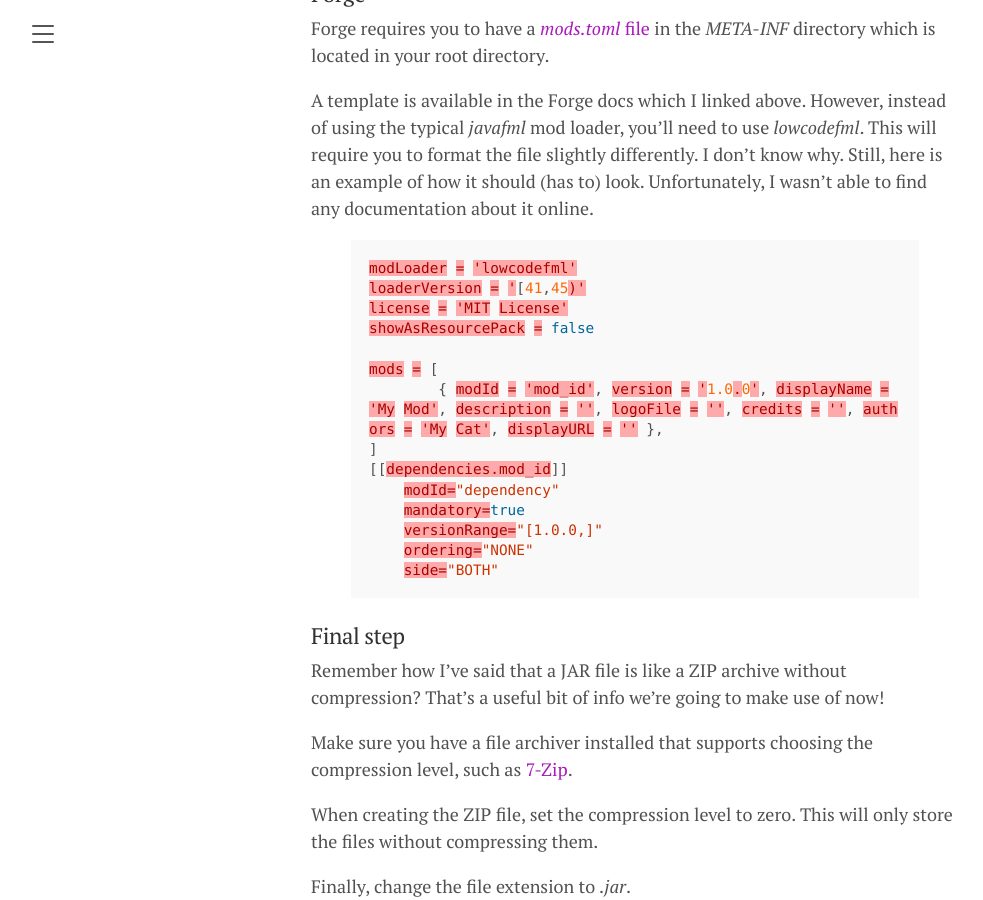
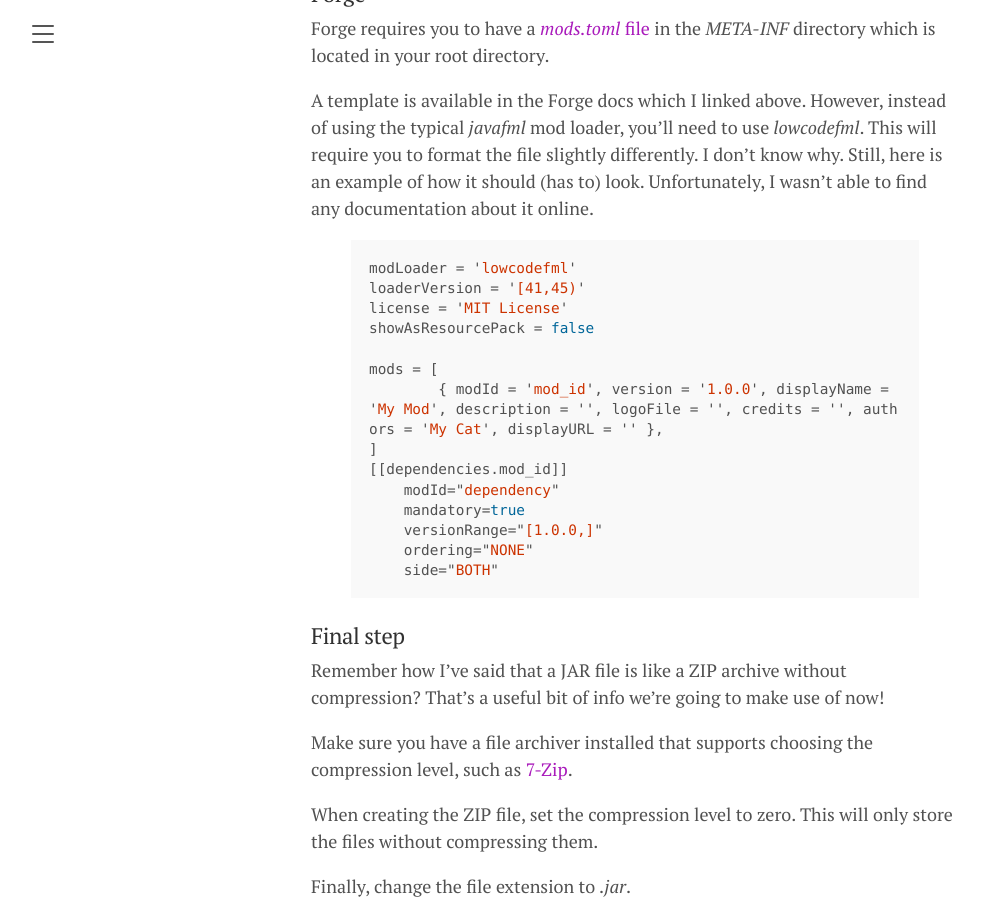
Before and after one commit to bebebea/bebebea.github.io, a Jekyll site: the page built from _posts/2023-05-06-packaging-your-minecraft-data-pack-as-a-mod.md, in a window 1280 px wide and 900 px high, scrolled down 1313 px. Shown: the whole window, without its empty margins (5-988 px from the left). Built offline with Jekyll 4.4.1, drawn with Linux system fonts in a browser that asks for light colours.

Commit message:
Update 2023-05-06-packaging-your-minecraft-data-pack-as-a-mod.md

```diff
--- a/_posts/2023-05-06-packaging-your-minecraft-data-pack-as-a-mod.md
+++ b/_posts/2023-05-06-packaging-your-minecraft-data-pack-as-a-mod.md
@@ -54,7 +54,7 @@ A template is available in the Forge docs which I linked above. However, instead
 This will require you to format the file slightly differently. I don't know why.
 Still, here is an example of how it should (has to) look. Unfortunately, I wasn't able to find any documentation about it online.
 
-{% highlight json %}
+{% highlight js %}
 modLoader = 'lowcodefml'
 loaderVersion = '[41,45)'
 license = 'MIT License'
```
